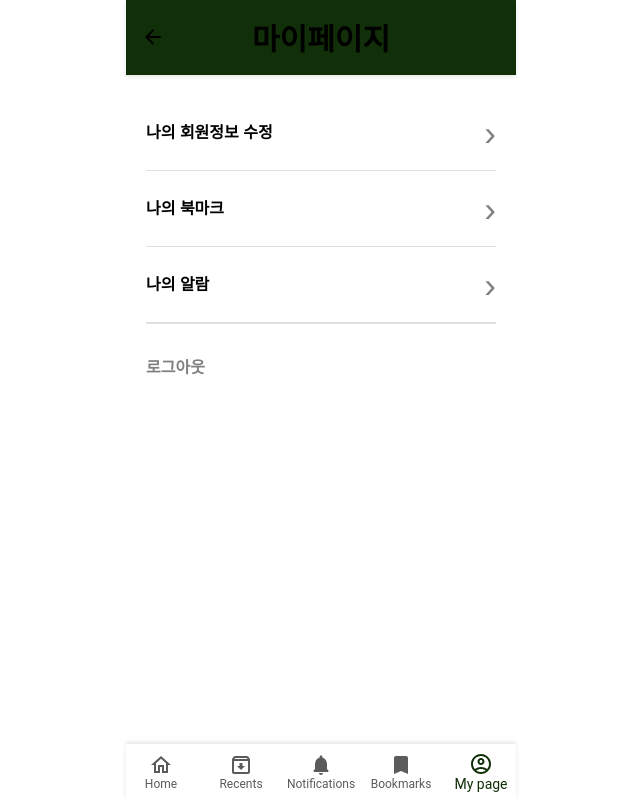
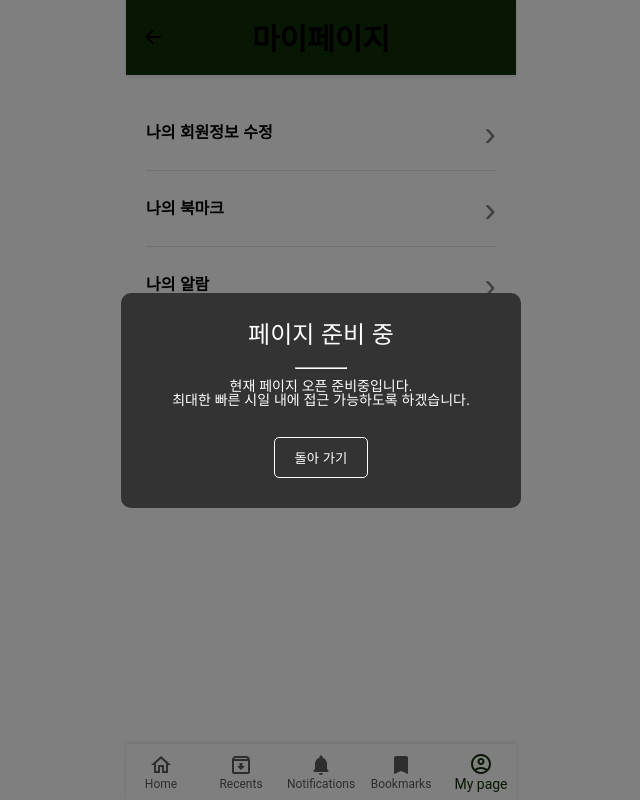
Before and after one commit to dannycho1530/5-bigbrother-SlimDealz-fe, a React (Vite) app: page /myPage in a window 1280 px wide. Both pictures are taken after a click on the button "로그아웃". Shown: the whole page, without its empty margins (319-959 px from the left). Built offline with nearby package versions, Linux system fonts and the light colour scheme.

Commit message:
feat: 모달로 페이지 접근불가처리

```diff
--- /dev/null
+++ b/src/components/modal/pagePreparationModal/index.tsx
@@ -0,0 +1,71 @@
+import React from 'react';
+import styled from 'styled-components';
+
+const ModalOverlay = styled.div`
+  position: fixed;
+  top: 0;
+  left: 0;
+  width: 100%;
+  height: 100%;
+  background: rgba(0, 0, 0, 0.5);
+  display: flex;
+  justify-content: center;
+  align-items: center;
+  z-index: 1000;
+`;
+
+const ModalContent = styled.div`
+  background: #333;
+  border-radius: 10px;
+  width: 400px;
+  padding: 30px;
+  text-align: center;
+  color: white;
+`;
+
+const ModalTitle = styled.h2`
+  margin-bottom: 20px;
+  font-size: 24px;
+`;
+
+const ModalMessage = styled.p`
+  font-size: 14px;
+  margin-bottom: 30px;
+`;
+
+const HomeButton = styled.button`
+  padding: 10px 20px;
+  background-color: transparent;
+  color: white;
+  border: 1px solid white;
+  border-radius: 5px;
+  cursor: pointer;
+
+  &:hover {
+    background-color: #555;
+  }
+`;
+type Props = {
+  onClose: () => void;
+};
+
+const PagePreparationModal = ({ onClose }: Props) => {
+  return (
+    <ModalOverlay>
+      <ModalContent>
+        <ModalTitle>페이지 준비 중</ModalTitle>
+        <hr
+          style={{ width: '50px', margin: '10px auto', borderColor: 'white' }}
+        />
+        <ModalMessage>
+          현재 페이지 오픈 준비중입니다.
+          <br />
+          최대한 빠른 시일 내에 접근 가능하도록 하겠습니다.
+        </ModalMessage>
+        <HomeButton onClick={onClose}>돌아 가기</HomeButton>
+      </ModalContent>
+    </ModalOverlay>
+  );
+};
+
+export default PagePreparationModal;
--- a/src/pages/user/myMain/index.tsx
+++ b/src/pages/user/myMain/index.tsx
@@ -4,24 +4,35 @@ import {
   Container,
   Section,
   SectionTitle,
-  SectionContent,
   ArrowIcon,
   LogoutButtonContainer,
   LogoutButton
 } from './styles';
+import PagePreparationModal from '@/components/modal/pagePreparationModal';
 
 const MyMainPage = () => {
   const navigate = useNavigate();
+  const [isModalOpen, setIsModalOpen] = useState(false);
+
+  const closeModal = () => {
+    setIsModalOpen(true);
+  };
 
   const handleLogout = () => {
     // 로그아웃 로직 (예: 토큰 삭제, 상태 초기화 등)
     console.log('Logged out');
-    navigate('/signIn');
+
+    setIsModalOpen(false);
   };
 
   return (
     <Container>
-      <Section onClick={() => navigate('/information')}>
+      <Section
+        onClick={
+          closeModal
+          // () => navigate('/information')
+        }
+      >
         <SectionTitle>나의 회원정보 수정</SectionTitle>
         <ArrowIcon>›</ArrowIcon>
       </Section>
@@ -31,14 +42,21 @@ const MyMainPage = () => {
         <ArrowIcon>›</ArrowIcon>
       </Section>
 
-      <Section onClick={() => navigate('/alarm')}>
+      <Section
+        onClick={
+          closeModal
+          // () => navigate('/alarm')
+        }
+      >
         <SectionTitle>나의 알람</SectionTitle>
         <ArrowIcon>›</ArrowIcon>
       </Section>
 
       <LogoutButtonContainer>
-        <LogoutButton onClick={() => handleLogout}>로그아웃</LogoutButton>
+        <LogoutButton onClick={closeModal}>로그아웃</LogoutButton>
       </LogoutButtonContainer>
+
+      {isModalOpen && <PagePreparationModal onClose={handleLogout} />}
     </Container>
   );
 };
```
